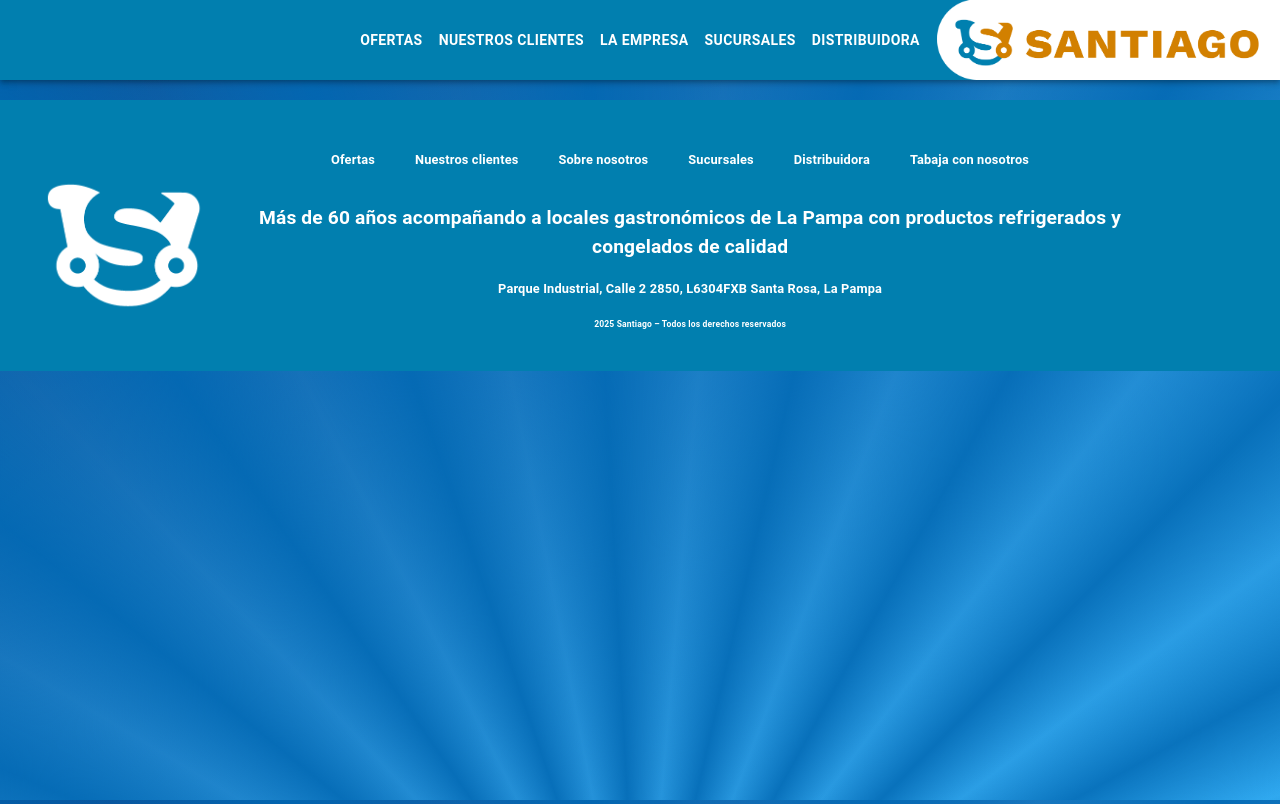
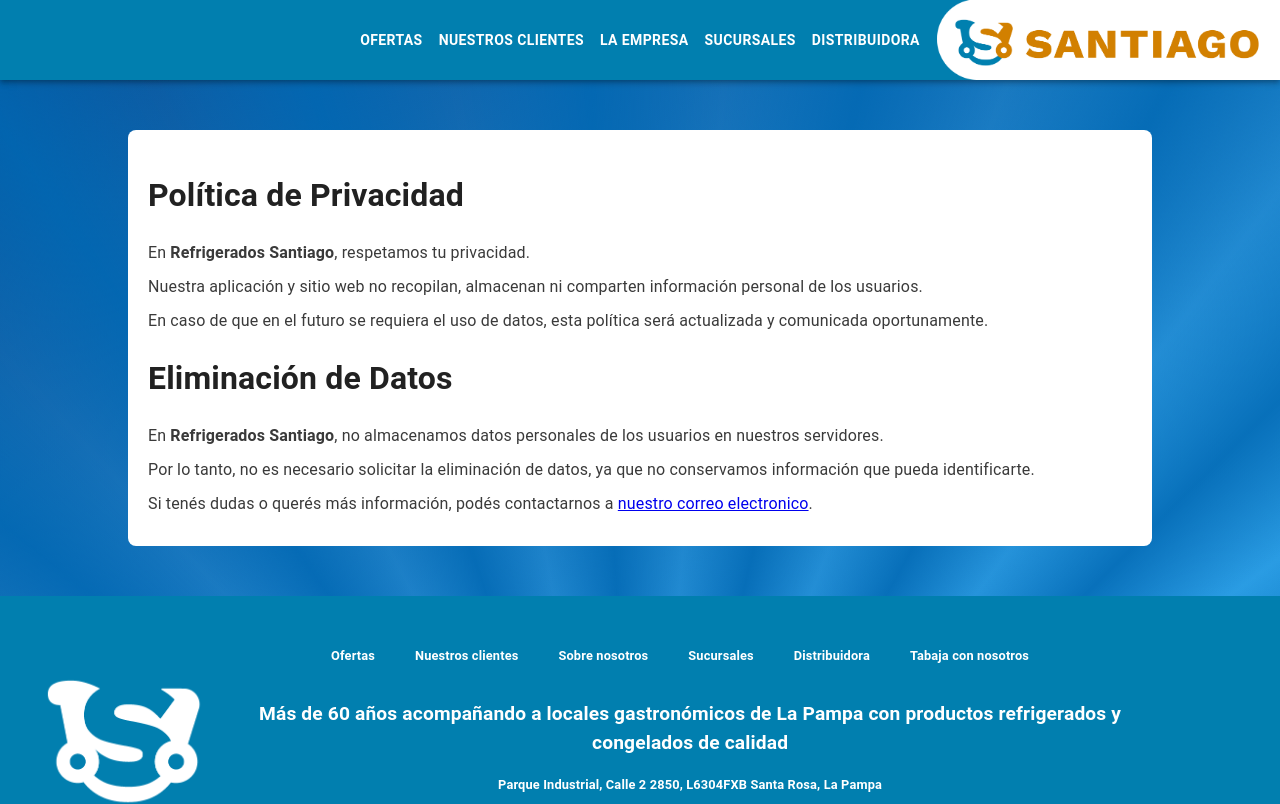
Before and after one commit to AgusOs/refrigerados-santiago, a React (Vite) app: page /politicasdeprivacidad in a window 1280 px wide. Shown: the top 804 px of the page. Built offline with nearby package versions, Linux system fonts and the light colour scheme; some icons are missing.

Commit message:
politicas

```diff
--- a/src/App.jsx
+++ b/src/App.jsx
@@ -5,6 +5,7 @@
 import { EmpresaPage } from './components/pages/empresa/EmpresaPage';
 import { SucursalesPage } from './components/pages/sucursales/SucursalesPage';
 import { DistribuidoraPage } from './components/pages/distribuidora/DistribuidoraPage';
+import { PoliticasPage } from './components/pages/PoliticasPage';
 
 function App () {
     return (
@@ -25,6 +26,9 @@
                 <Route path='/distribuidora' element={
                     <DistribuidoraPage/>
                 }></Route>
+                <Route path='/politicasdeprivacidad' element={
+                    <PoliticasPage/>
+                }></Route>
             </Routes>
         </div>
 
--- /dev/null
+++ b/src/components/pages/PoliticasPage.jsx
@@ -0,0 +1,14 @@
+export const PoliticasPage = () => {
+    return (
+        <div style={{padding:'20px', maxWidth:'80%', margin:'50px auto', backgroundColor: '#ffffff', borderRadius: '8px', textAlign: 'justify'}}>
+            <h1>Política de Privacidad</h1>
+            <p>En <strong>Refrigerados Santiago</strong>, respetamos tu privacidad.</p>
+            <p>Nuestra aplicación y sitio web no recopilan, almacenan ni comparten información personal de los usuarios.</p>
+            <p>En caso de que en el futuro se requiera el uso de datos, esta política será actualizada y comunicada oportunamente.</p>
+            <h1>Eliminación de Datos</h1>
+            <p>En <strong>Refrigerados Santiago</strong>, no almacenamos datos personales de los usuarios en nuestros servidores.</p>
+            <p>Por lo tanto, no es necesario solicitar la eliminación de datos, ya que no conservamos información que pueda identificarte.</p>
+            <p>Si tenés dudas o querés más información, podés contactarnos a <a href="mailto:cv@refrigeradosantiago.com.ar">nuestro correo electronico</a>.</p>
+        </div>
+    );
+}
```
